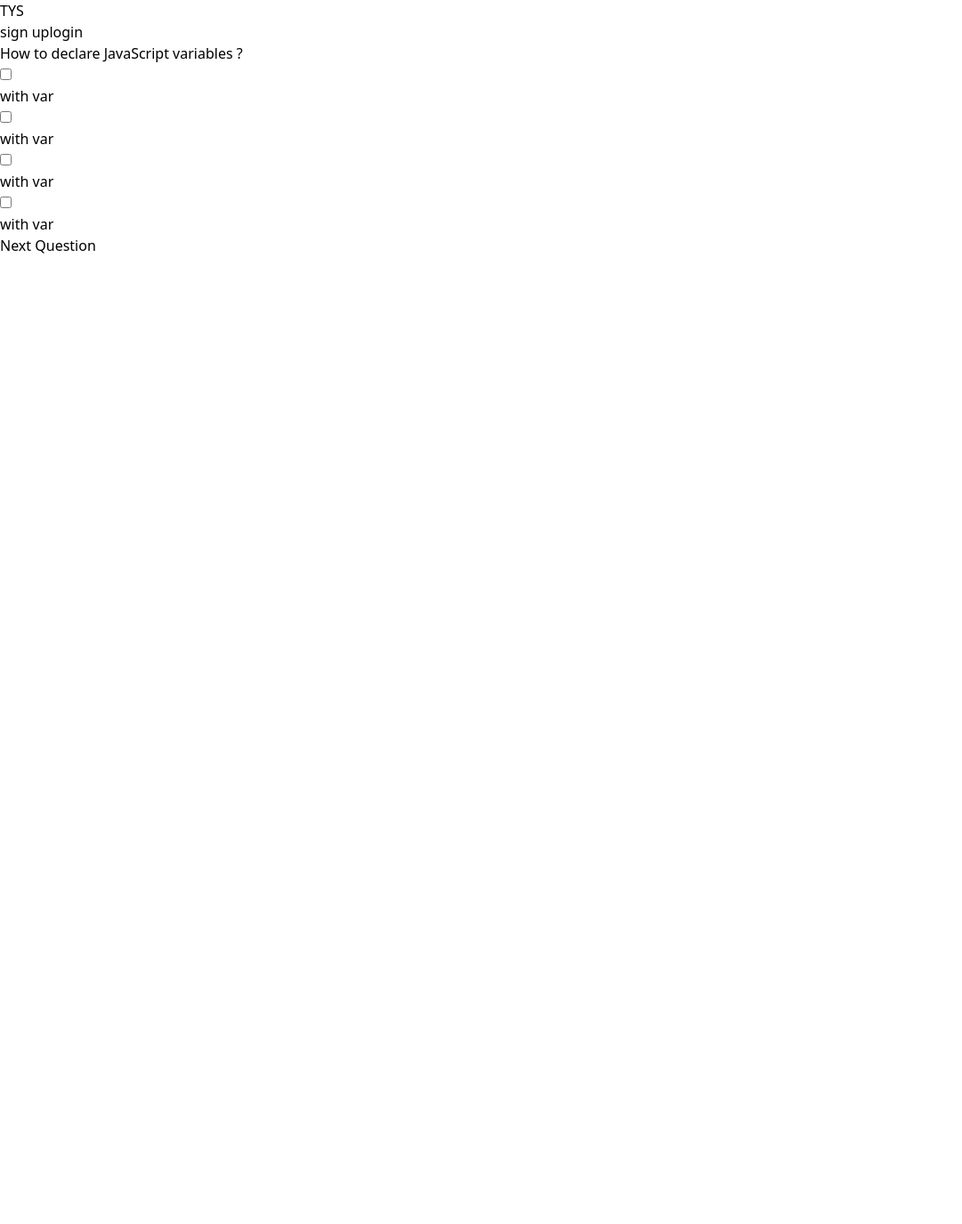
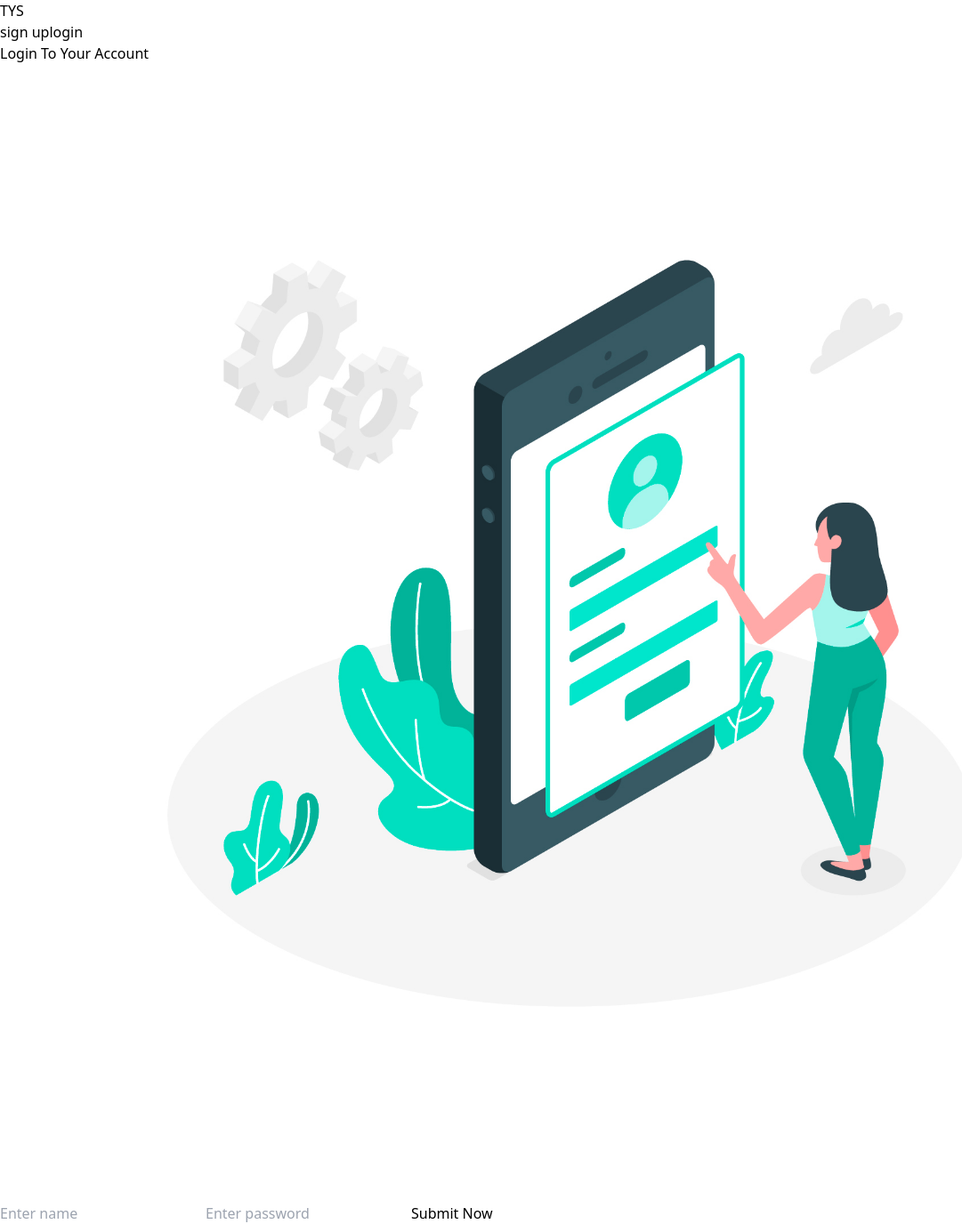
Before and after one commit to ashik-23402/TechBook, a React (Vite) app: page /login in a window 1280 px wide. Shown: the whole page at 89% size, without its empty margins (0-1081 px from the left). Before the commit the page ends 800 px from the top, so only its background shows below. Built offline with nearby package versions, Linux system fonts and the light colour scheme.

Commit message:
react-router-dom update

```diff
--- a/package.json
+++ b/package.json
@@ -10,7 +10,8 @@
   },
   "dependencies": {
     "react": "^18.2.0",
-    "react-dom": "^18.2.0"
+    "react-dom": "^18.2.0",
+    "react-router-dom": "^6.10.0"
   },
   "devDependencies": {
     "@types/react": "^18.0.28",
--- a/src/App.jsx
+++ b/src/App.jsx
@@ -1,13 +1,10 @@
 import { useState } from 'react'
 import Nav from './Components/Nav'
-import Courses from './Components/Courses'
-import SignUpForm from './Components/SignUpForm'
-import LoginForm from './Components/LoginForm'
-import Quiz from './Components/Quiz'
 import Signup from './Components/Pages/Signup'
 import Login from './Components/Pages/Login'
 import Home from './Components/Pages/Home'
 import QuizPage from './Components/Pages/QuizPage'
+import { BrowserRouter as Router,Route,Routes } from 'react-router-dom'
 
 
 function App() {
@@ -16,17 +13,18 @@ function App() {
   return (
     <div>
 
-     {/* <p className='text-red-600'>Ashik broh</p> */}
-     <Nav/>
-     {/* <Courses/> */}
-     {/* <SignUpForm/> */}
-     {/* <LoginForm/> */}
-     {/* <Quiz/> */}
+      <Router>
+      <Nav/>
+      <Routes>
 
-     {/* <Signup/> */}
-      {/* <Home/> */}
-     {/* <Login/> */}
-     <QuizPage/>
+
+        <Route exact path='/' Component={Home}/>
+        <Route exact path='/signup' Component={Signup}/>
+        <Route exact path='/login' Component={Login}/>
+        <Route exact path='/quiz' Component={QuizPage}/>
+
+        </Routes>
+      </Router>
 
 
     </div>
--- a/src/Components/InputPass.jsx
+++ b/src/Components/InputPass.jsx
@@ -3,7 +3,7 @@ import React from 'react'
 const InputPass = () => {
   return (
     <input type="password"  placeholder="Enter password"
-        class="h-10 w-[80%] rounded-md"
+        className="h-10 w-[80%] rounded-md"
     />
   )
 }
--- a/src/Components/InputText.jsx
+++ b/src/Components/InputText.jsx
@@ -3,7 +3,7 @@ import React from 'react'
 const InputText = () => {
   return (
     <input type="text"  placeholder="Enter name"
-        class="h-10 w-[80%] rounded-md"
+        className="h-10 w-[80%] rounded-md"
     />
   )
 }
--- a/src/Components/SignUpImg.jsx
+++ b/src/Components/SignUpImg.jsx
@@ -7,7 +7,7 @@ const SignUpImg = () => {
      <p className="text-3xl mx-12 my-10" >Create Your Account</p>
 
       <img src="images/signup.jpg" alt=""
-      class="mt-20 rounded-md opacity-60 "
+      className="mt-20 rounded-md opacity-60 "
       />
     </div>
   )
--- a/src/Components/Submitbtn.jsx
+++ b/src/Components/Submitbtn.jsx
@@ -3,7 +3,7 @@ import React from 'react'
 const Submitbtn = () => {
   return (
     <input type="button" value="Submit Now"
-            class="h-10 w-[80%] rounded-md bg-green-400"/>
+            className="h-10 w-[80%] rounded-md bg-green-400"/>
   )
 }
 
```
Also changed, not shown: 1 other file (tests, documents, lock files or other folders).
